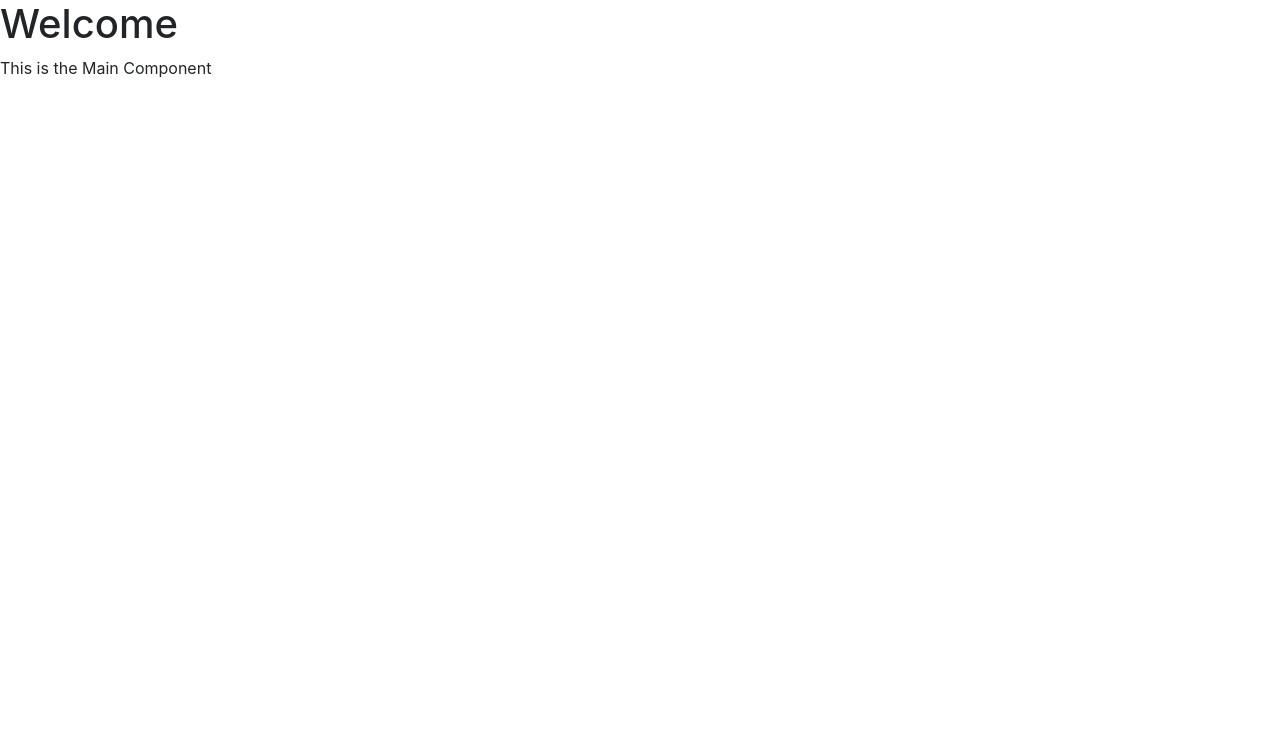
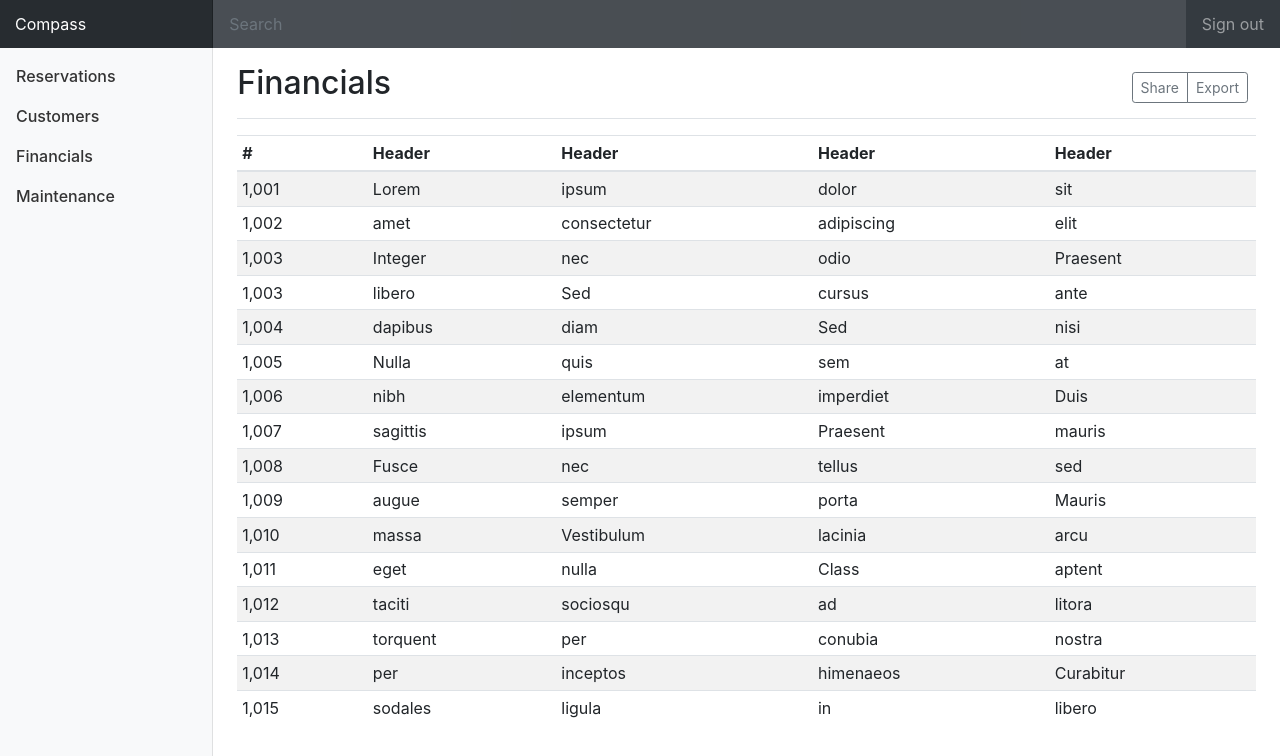
Before and after one commit to ianfmc/compass-app, an Angular app: page / in a window 1280 px wide. Both pictures are taken after typing "name@example.com", "Sample123" into the empty fields and a click on the button "Login". Shown: the top 756 px of the page. Built offline with nearby package versions, Linux system fonts and the light colour scheme.

Commit message:
Change main component HTML and CSS

```diff
--- a/src/app/components/main/main.component.css
+++ b/src/app/components/main/main.component.css
@@ -0,0 +1,93 @@
+body {
+    font-size: .875rem;
+  }
+
+  .feather {
+    width: 16px;
+    height: 16px;
+    vertical-align: text-bottom;
+  }
+
+  /*
+   * Sidebar
+   */
+
+  .sidebar {
+    position: fixed;
+    top: 0;
+    bottom: 0;
+    left: 0;
+    z-index: 100; /* Behind the navbar */
+    padding: 0;
+    box-shadow: inset -1px 0 0 rgba(0, 0, 0, .1);
+  }
+
+  .sidebar-sticky {
+    position: -webkit-sticky;
+    position: sticky;
+    top: 48px; /* Height of navbar */
+    height: calc(100vh - 48px);
+    padding-top: .5rem;
+    overflow-x: hidden;
+    overflow-y: auto; /* Scrollable contents if viewport is shorter than content. */
+  }
+
+  .sidebar .nav-link {
+    font-weight: 500;
+    color: #333;
+  }
+
+  .sidebar .nav-link .feather {
+    margin-right: 4px;
+    color: #999;
+  }
+
+  .sidebar .nav-link.active {
+    color: #000000;
+  }
+
+  .sidebar .nav-link:hover .feather,
+  .sidebar .nav-link.active .feather {
+    color: inherit;
+  }
+
+  .sidebar-heading {
+    font-size: .75rem;
+    text-transform: uppercase;
+  }
+
+  /*
+   * Navbar
+   */
+
+  .navbar-brand {
+    padding-top: .75rem;
+    padding-bottom: .75rem;
+    font-size: 1rem;
+    background-color: rgba(0, 0, 0, .25);
+    box-shadow: inset -1px 0 0 rgba(0, 0, 0, .25);
+  }
+
+  .navbar .form-control {
+    padding: .75rem 1rem;
+    border-width: 0;
+    border-radius: 0;
+  }
+
+  .form-control-dark {
+    color: #fff;
+    background-color: rgba(255, 255, 255, .1);
+    border-color: rgba(255, 255, 255, .1);
+  }
+
+  .form-control-dark:focus {
+    border-color: transparent;
+    box-shadow: 0 0 0 3px rgba(255, 255, 255, .25);
+  }
+
+  /*
+   * Utilities
+   */
+
+  .border-top { border-top: 1px solid #e5e5e5; }
+  .border-bottom { border-bottom: 1px solid #e5e5e5; }
--- a/src/app/components/main/main.component.html
+++ b/src/app/components/main/main.component.html
@@ -1,4 +1,182 @@
 <div>
-    <h1>Welcome</h1>
-    <p>This is the Main Component</p>
+    <nav class="navbar navbar-dark sticky-top bg-dark flex-md-nowrap p-0">
+        <a class="navbar-brand col-sm-3 col-md-2 mr-0" routerLink="/main">Compass</a>
+        <input class="form-control form-control-dark w-100" type="text" placeholder="Search" aria-label="Search">
+        <ul class="navbar-nav px-3">
+            <li class="nav-item text-nowrap">
+                <a class="nav-link" href="#">Sign out</a>
+            </li>
+        </ul>
+    </nav>
+
+    <div class="container-fluid">
+        <div class="row">
+            <nav class="col-md-2 d-none d-md-block bg-light sidebar">
+                <div class="sidebar-sticky">
+                    <ul class="nav flex-column">
+                        <li class="nav-item">
+                            <a class="nav-link" routerLink="/main">
+                                Reservations
+                            </a>
+                        </li>
+                        <li class="nav-item">
+                            <a class="nav-link" routerLink="/main">
+                                Customers
+                            </a>
+                        </li>
+                        <li class="nav-item">
+                            <a class="nav-link" routerLink="/main">
+                                Financials
+                            </a>
+                        </li>
+                        <li class="nav-item">
+                            <a class="nav-link" routerLink="/main">
+                                Maintenance
+                            </a>
+                        </li>
+                    </ul>
+                </div>
+            </nav>
+
+            <main role="main" class="col-md-9 ml-sm-auto col-lg-10 pt-3 px-4">
+                <div
+                    class="d-flex justify-content-between flex-wrap flex-md-nowrap align-items-center pb-2 mb-3 border-bottom">
+                    <h1 class="h2">Financials</h1>
+                    <div class="btn-toolbar mb-2 mb-md-0">
+                        <div class="btn-group mr-2">
+                            <button class="btn btn-sm btn-outline-secondary">Share</button>
+                            <button class="btn btn-sm btn-outline-secondary">Export</button>
+                        </div>
+                    </div>
+                </div>
+                <div class="table-responsive">
+                    <table class="table table-striped table-sm">
+                        <thead>
+                            <tr>
+                                <th>#</th>
+                                <th>Header</th>
+                                <th>Header</th>
+                                <th>Header</th>
+                                <th>Header</th>
+                            </tr>
+                        </thead>
+                        <tbody>
+                            <tr>
+                                <td>1,001</td>
+                                <td>Lorem</td>
+                                <td>ipsum</td>
+                                <td>dolor</td>
+                                <td>sit</td>
+                            </tr>
+                            <tr>
+                                <td>1,002</td>
+                                <td>amet</td>
+                                <td>consectetur</td>
+                                <td>adipiscing</td>
+                                <td>elit</td>
+                            </tr>
+                            <tr>
+                                <td>1,003</td>
+                                <td>Integer</td>
+                                <td>nec</td>
+                                <td>odio</td>
+                                <td>Praesent</td>
+                            </tr>
+                            <tr>
+                                <td>1,003</td>
+                                <td>libero</td>
+                                <td>Sed</td>
+                                <td>cursus</td>
+                                <td>ante</td>
+                            </tr>
+                            <tr>
+                                <td>1,004</td>
+                                <td>dapibus</td>
+                                <td>diam</td>
+                                <td>Sed</td>
+                                <td>nisi</td>
+                            </tr>
+                            <tr>
+                                <td>1,005</td>
+                                <td>Nulla</td>
+                                <td>quis</td>
+                                <td>sem</td>
+                                <td>at</td>
+                            </tr>
+                            <tr>
+                                <td>1,006</td>
+                                <td>nibh</td>
+                                <td>elementum</td>
+                                <td>imperdiet</td>
+                                <td>Duis</td>
+                            </tr>
+                            <tr>
+                                <td>1,007</td>
+                                <td>sagittis</td>
+                                <td>ipsum</td>
+                                <td>Praesent</td>
+                                <td>mauris</td>
+                            </tr>
+                            <tr>
+                                <td>1,008</td>
+                                <td>Fusce</td>
+                                <td>nec</td>
+                                <td>tellus</td>
+                                <td>sed</td>
+                            </tr>
+                            <tr>
+                                <td>1,009</td>
+                                <td>augue</td>
+                                <td>semper</td>
+                                <td>porta</td>
+                                <td>Mauris</td>
+                            </tr>
+                            <tr>
+                                <td>1,010</td>
+                                <td>massa</td>
+                                <td>Vestibulum</td>
+                                <td>lacinia</td>
+                                <td>arcu</td>
+                            </tr>
+                            <tr>
+                                <td>1,011</td>
+                                <td>eget</td>
+                                <td>nulla</td>
+                                <td>Class</td>
+                                <td>aptent</td>
+                            </tr>
+                            <tr>
+                                <td>1,012</td>
+                                <td>taciti</td>
+                                <td>sociosqu</td>
+                                <td>ad</td>
+                                <td>litora</td>
+                            </tr>
+                            <tr>
+                                <td>1,013</td>
+                                <td>torquent</td>
+                                <td>per</td>
+                                <td>conubia</td>
+                                <td>nostra</td>
+                            </tr>
+                            <tr>
+                                <td>1,014</td>
+                                <td>per</td>
+                                <td>inceptos</td>
+                                <td>himenaeos</td>
+                                <td>Curabitur</td>
+                            </tr>
+                            <tr>
+                                <td>1,015</td>
+                                <td>sodales</td>
+                                <td>ligula</td>
+                                <td>in</td>
+                                <td>libero</td>
+                            </tr>
+                        </tbody>
+                    </table>
+                </div>
+            </main>
+        </div>
+    </div>
 </div>
```
